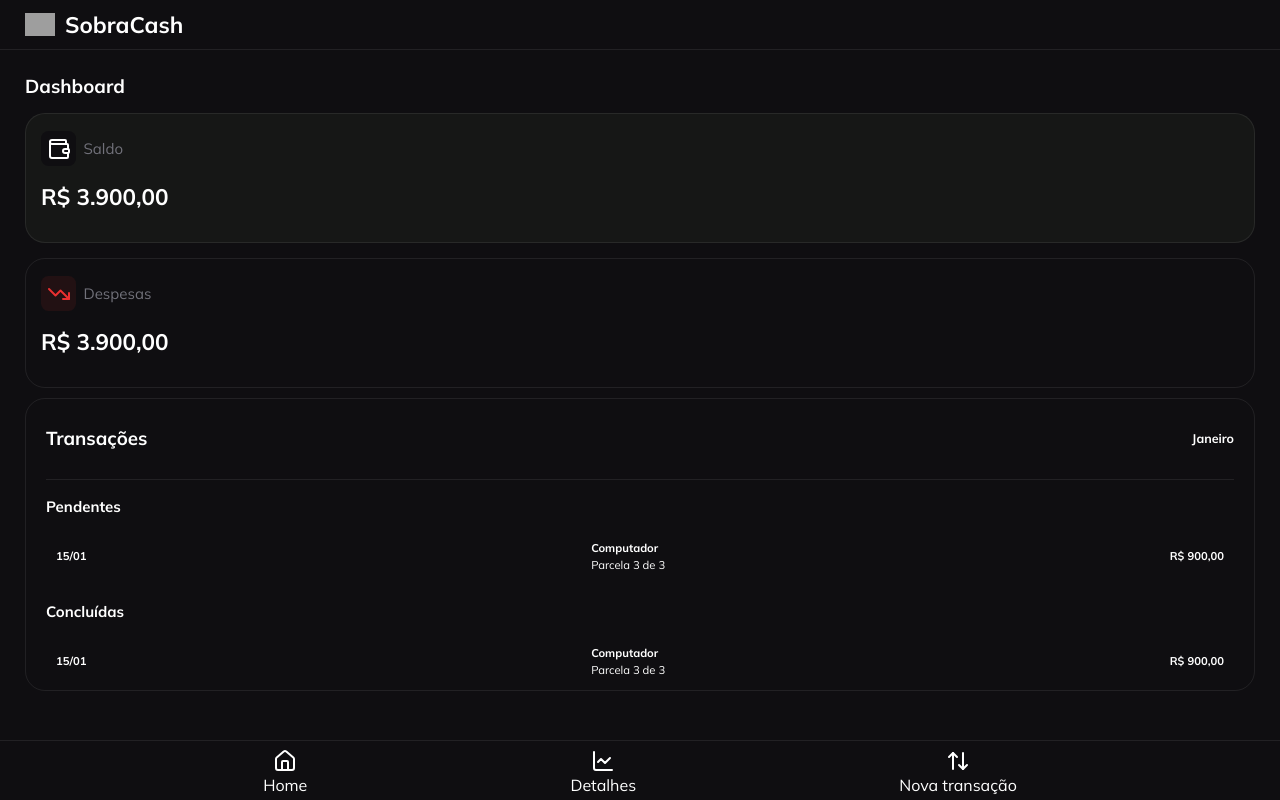
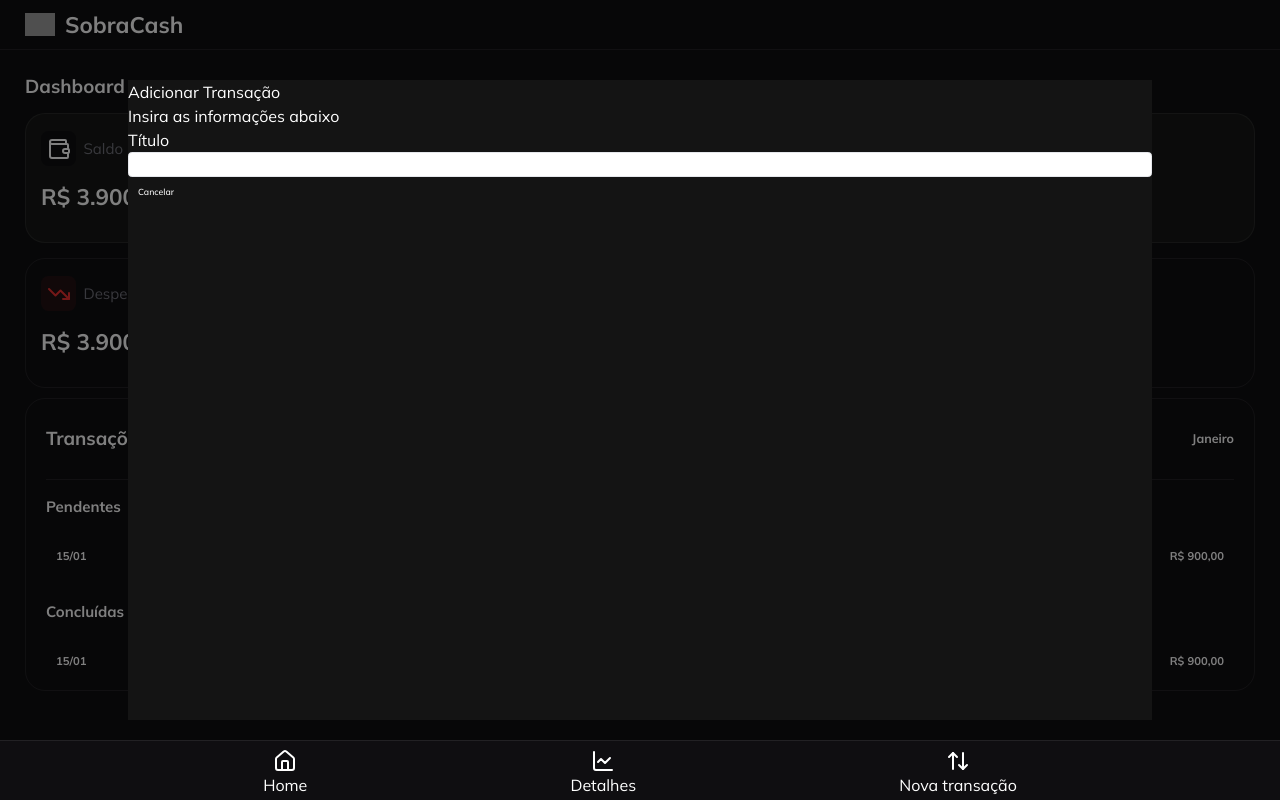
Before and after one commit to nicolasfreitas-dev/wisebills, a Next.js app: page / in a window 1280 px wide. Both pictures are taken after a click on the item "Nova transação". Built offline with nearby package versions, Linux system fonts and the light colour scheme; grey boxes are pictures that could not be loaded.

Commit message:
feat: create modal component and implement open and close funcionality

```diff
--- a/src/app/layout.tsx
+++ b/src/app/layout.tsx
@@ -1,6 +1,3 @@
-import Footer from "@/components/Footer";
-import Header from "@/components/Header";
-
 import type { Metadata } from "next";
 
 import "./globals.css";
@@ -18,9 +15,7 @@ export default function RootLayout({
   return (
     <html lang="pt-br">
       <body className="bg-bg-primary text-primary-text-color font-Mulish">
-        <Header />
         {children}
-        <Footer />
       </body>
     </html>
   );
--- a/src/app/page.tsx
+++ b/src/app/page.tsx
@@ -1,9 +1,19 @@
+"use client";
+
+import { useState } from "react";
 import TransactionsTable from "@/components/TransactionsTable";
 import ValueContainer from "@/components/ValueContainer";
+import Footer from "@/components/Footer";
+import Header from "@/components/Header";
+import Modal from "@/components/Modal";
 import { TrendingDown, Wallet } from "lucide-react";
 
 export default function Home() {
+    const [isModalOpen, setIsModalOpen] = useState(false);
+
     return (
+        <>
+            <Header />
             <main className="mx-10 pb-32">
                 <h1 className="font-bold text-3xl mt-10">Dashboard</h1>
                 <ValueContainer background="bg-bg-cash">
@@ -35,12 +45,22 @@ export default function Home() {
                     </div>
                     <hr className="border-border-color" />
                     <div>
-                    <h4 className="text-2xl font-bold mt-7 mb-5">Pendentes</h4>
+                        <h4 className="text-2xl font-bold mt-7 mb-5">
+                            Pendentes
+                        </h4>
                         <TransactionsTable />
-                    <h4 className="text-2xl font-bold mt-7 mb-5">Concluídas</h4>
+                        <h4 className="text-2xl font-bold mt-7 mb-5">
+                            Concluídas
+                        </h4>
                         <TransactionsTable />
                     </div>
                 </div>
+                <Modal
+                    isOpen={isModalOpen}
+                    isClosed={() => setIsModalOpen(false)}
+                />
             </main>
+            <Footer openModal={() => setIsModalOpen(true)} />
+        </>
     );
 }
--- a/src/components/Footer/index.tsx
+++ b/src/components/Footer/index.tsx
@@ -1,20 +1,26 @@
+'use client'
+
 import { ArrowUpDown, ChartLine, HouseIcon } from "lucide-react";
 
-export default function Footer() {
+interface FooterProps {
+    openModal: () => void
+}
+
+export default function Footer({ openModal }: FooterProps) {
     return (
         <footer className="w-full h-24 bg-bg-primary fixed bottom-0 border-t-[1px] border-t-border-color">
             <ul className="flex justify-evenly">
                 <li className="flex flex-col items-center mt-3 cursor-pointer">
                     <HouseIcon  />
-                    <span>Home</span>
+                    <button>Home</button>
                 </li>
                 <li className="flex flex-col items-center mt-3 cursor-pointer">
                     <ChartLine  />
-                    <span>Detalhes</span>
+                    <button>Detalhes</button>
                 </li>
                 <li className="flex flex-col items-center mt-3 cursor-pointer">
                     <ArrowUpDown  />
-                    <span>Nova transação</span>
+                    <button onClick={openModal}>Nova transação</button>
                 </li>
             </ul>
         </footer>
--- /dev/null
+++ b/src/components/Modal/index.tsx
@@ -0,0 +1,27 @@
+import { Button } from "../ui/button";
+import { Input } from "../ui/input";
+
+interface ModalProps {
+    isOpen: boolean,
+    isClosed: () => void
+}
+
+export default function Modal({ isOpen, isClosed }: ModalProps) {
+    if (!isOpen) return null
+
+    return (
+        <div className="fixed inset-0 bg-black bg-opacity-50 flex items-center justify-center" onClick={isClosed}>
+            <div className="w-4/5 h-4/5 bg-bg-secondary z-10">
+                <h1>Adicionar Transação</h1>
+                <p>Insira as informações abaixo</p>
+                <form>
+                    <h2>Título</h2>
+                    <Input />
+                    <Button onClick={isClosed}>
+                        Cancelar
+                    </Button>
+                </form>
+            </div>
+        </div>
+    )
+};
--- a/tailwind.config.js
+++ b/tailwind.config.js
@@ -9,6 +9,7 @@ module.exports = {
         extend: {
             colors: {
                 "bg-primary": "#0F0E11",
+                "bg-secondary": "#141414",
                 "gray-detail": "#71717A",
                 "green-detail": "#55B02E",
                 "bg-cash": "#161716",
```
Lines whose indentation alone changed are shown as unchanged.
